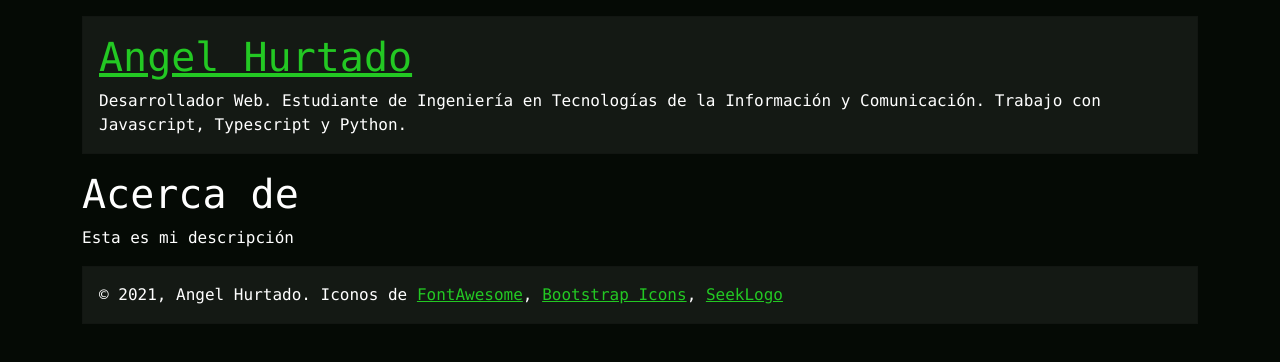
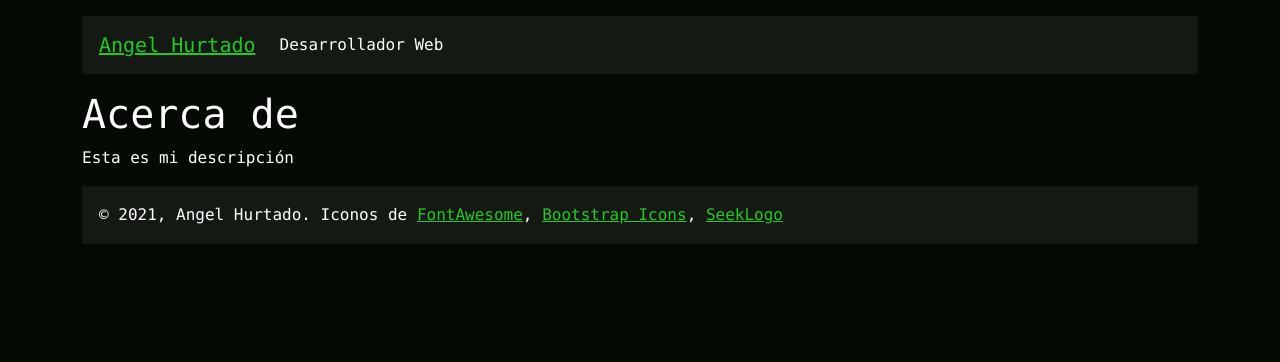
Before and after one commit to angelxehg/angelxehg.github.io, a Gatsby site: page /about in a window 1280 px wide. Built offline with nearby package versions, Linux system fonts and the light colour scheme; Gatsby itself is replaced by a stand-in of ours.

Commit message:
Usar PageHeader simplificado

```diff
--- a/gatsby-config.js
+++ b/gatsby-config.js
@@ -1,6 +1,7 @@
 module.exports = {
   siteMetadata: {
     title: `Angel Hurtado`,
+    subtitle: `Desarrollador Web`,
     description: `Desarrollador Web. Estudiante de Ingeniería en Tecnologías de la Información y Comunicación. Trabajo con Javascript, Typescript y Python.`,
     author: `@angelxehg`,
   },
--- a/src/components/layout.tsx
+++ b/src/components/layout.tsx
@@ -56,15 +56,21 @@ export const CompleteHeader = () => {
   )
 }
 
-const Header = () => {
+const PageHeader = () => {
   const site = useSiteMetadata()
   return (
     <div className="card bg-dark">
-      <div className="card-body">
-        <Link to="/">
-          <h1 className="card-title">{site.title}</h1>
-        </Link>
-        <p className="card-text">{site.description}</p>
+      <div className="card-body pb-sm-2">
+        <div className="row">
+          <div className="col-sm-auto">
+            <Link to="/">
+              <p className="card-title h5">{site.title}</p>
+            </Link>
+          </div>
+          <div className="col">
+            <p className="card-text">{site.subtitle}</p>
+          </div>
+        </div>
       </div>
     </div>
   )
@@ -83,7 +89,7 @@ const Footer = () => (
 const Layout = (props: { children: any }) => {
   return (
     <div className="container-sm mt-3 mb-3 text-white font-monospace">
-      <Header />
+      <PageHeader />
       <main className="mt-3">{props.children}</main>
       <Footer />
     </div>
--- a/src/hooks/use-site-metadata.tsx
+++ b/src/hooks/use-site-metadata.tsx
@@ -2,6 +2,7 @@ import { graphql, useStaticQuery } from "gatsby"
 
 interface SiteMetadata {
   title: string
+  subtitle: string
   description: string
   author: string
 }
@@ -12,6 +13,7 @@ export const useSiteMetadata = () => {
       site {
         siteMetadata {
           title
+          subtitle
           description
           author
         }
```
